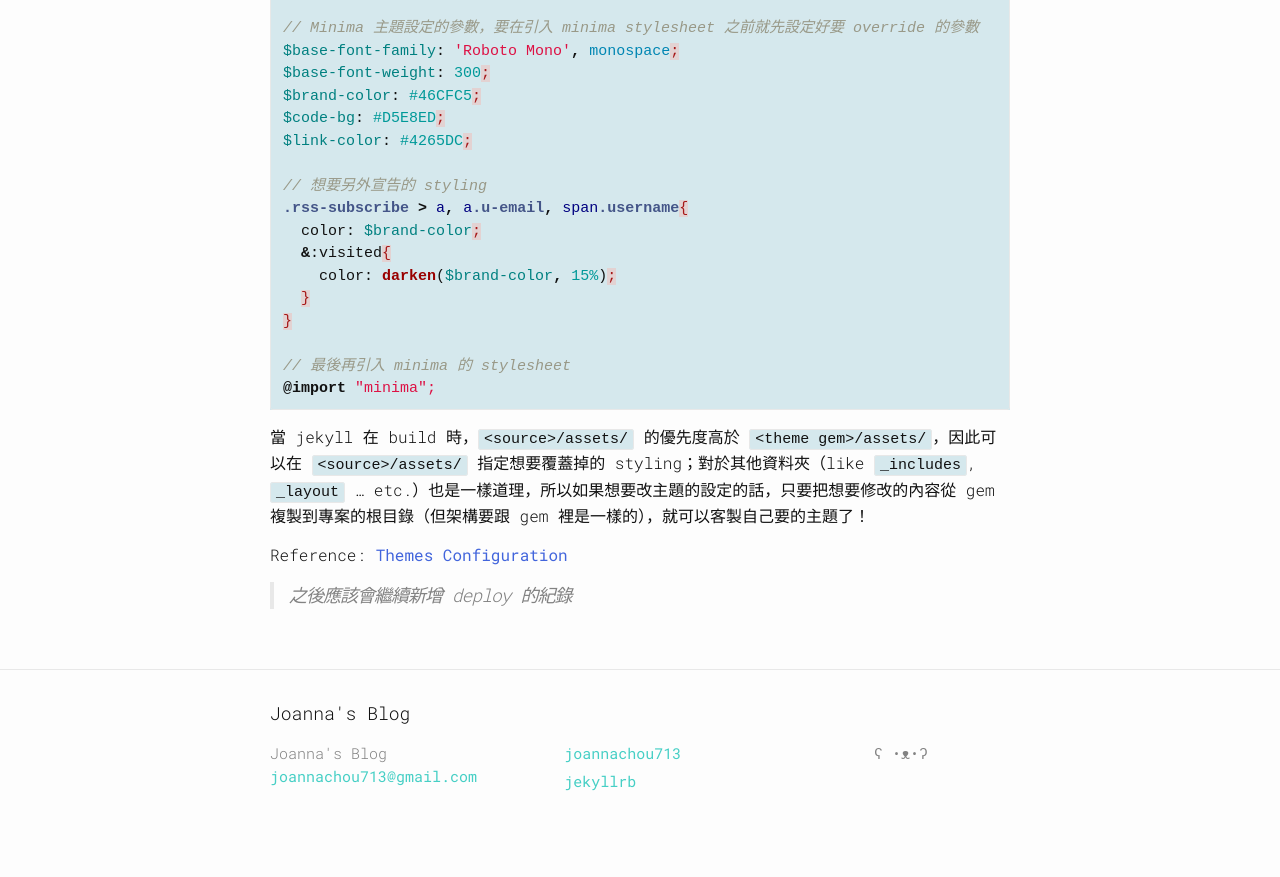
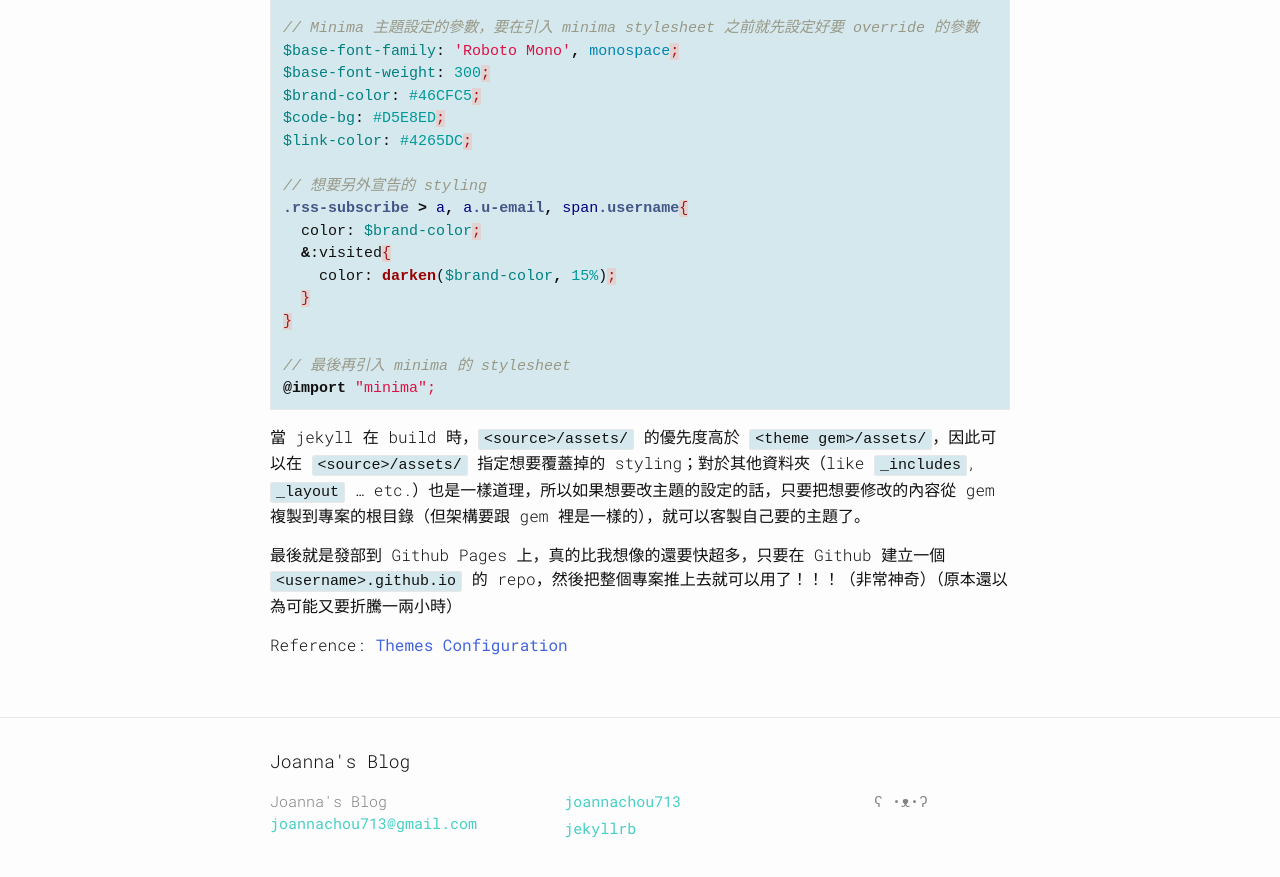
Before and after one commit to jqlynchien713/jqlynchien713.github.io, a Jekyll site: the page built from _posts/2022-02-03-welcome-to-jekyll.markdown, in a window 1280 px wide and 900 px high, scrolled down 621 px. Shown: the top 877 px of the window. Built offline with Jekyll 4.4.1, drawn with Linux system fonts in a browser that asks for light colours; before the commit the page ends 1473 px from its top, so only the background shows below that.

Commit message:
0203 add github page config

````diff
--- a/_posts/2022-02-03-welcome-to-jekyll.markdown
+++ b/_posts/2022-02-03-welcome-to-jekyll.markdown
@@ -43,8 +43,8 @@ $link-color: #4265DC;
 @import "minima";
 ```
 
-當 jekyll 在 build 時，`<source>/assets/` 的優先度高於 `<theme gem>/assets/`，因此可以在 `<source>/assets/` 指定想要覆蓋掉的 styling；對於其他資料夾（like `_includes`, `_layout` ... etc.）也是一樣道理，所以如果想要改主題的設定的話，只要把想要修改的內容從 gem 複製到專案的根目錄（但架構要跟 gem 裡是一樣的），就可以客製自己要的主題了！
+當 jekyll 在 build 時，`<source>/assets/` 的優先度高於 `<theme gem>/assets/`，因此可以在 `<source>/assets/` 指定想要覆蓋掉的 styling；對於其他資料夾（like `_includes`, `_layout` ... etc.）也是一樣道理，所以如果想要改主題的設定的話，只要把想要修改的內容從 gem 複製到專案的根目錄（但架構要跟 gem 裡是一樣的），就可以客製自己要的主題了。
+
+最後就是發部到 Github Pages 上，真的比我想像的還要快超多，只要在 Github 建立一個 `<username>.github.io` 的 repo，然後把整個專案推上去就可以用了！！！（非常神奇）（原本還以為可能又要折騰一兩小時）
 
 Reference: [Themes Configuration](https://jekyllrb.com/docs/themes/)
-
-> 之後應該會繼續新增 deploy 的紀錄
````
